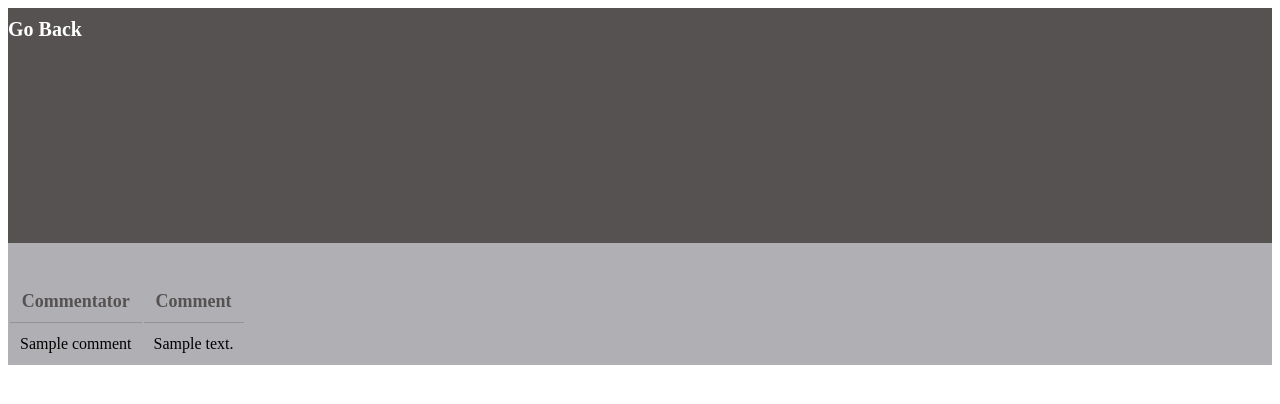
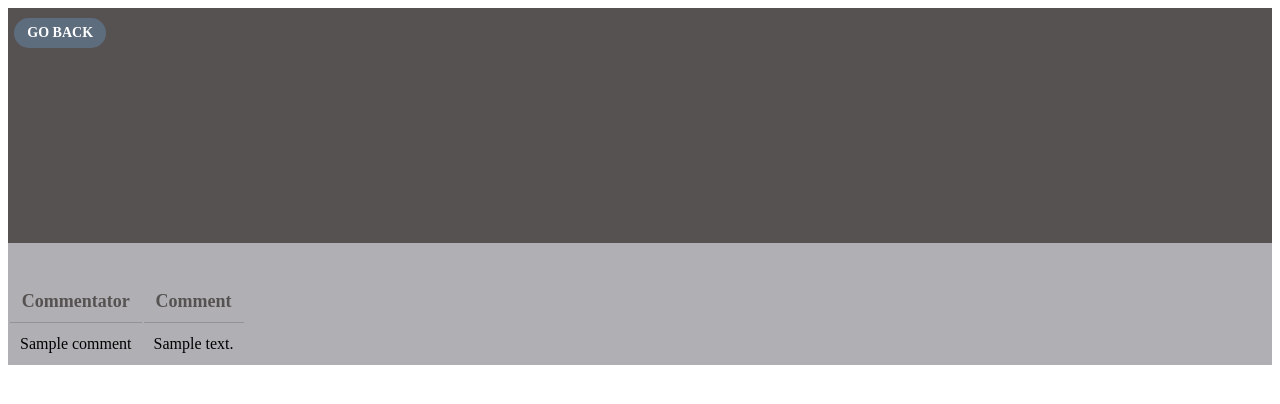
Before and after one commit to jayashree-khairnar/youtube-scraper-and-analytics, a Flask app: template templates/comments.html in a window 1280 px wide. Shown: the top 404 px of the page. Run offline with Flask 2, Linux system fonts and the light colour scheme; the template is opened without the code that fills it: most values are stand-ins (such as "Sample title", 1, 10 or a date in 2020).

Commit message:
Update comments.html

```diff
--- a/templates/comments.html
+++ b/templates/comments.html
@@ -6,16 +6,15 @@
 
 <body>
     <div class="comment-title">
-        <span> <a href="javascript:history.back()">Go Back</a> </span>
-
-        <center>
+        <span class="back-btn"> <a href="javascript:history.back()">Go Back</a> </span>
+        <span class="video-title">
             {% for vid in vid_details %}
                 {% if v_id|string() == vid['VideoId'|string()] %}
                     <input type="image" src="{{vid['ThumbnailLink']}}" height=140 width=180>
                     <h3>{{vid['Title']}}</h3>
                 {% endif %}
             {% endfor %}
-        </center>
+        </span>
     </div>
 
     <div class="menu">
```
